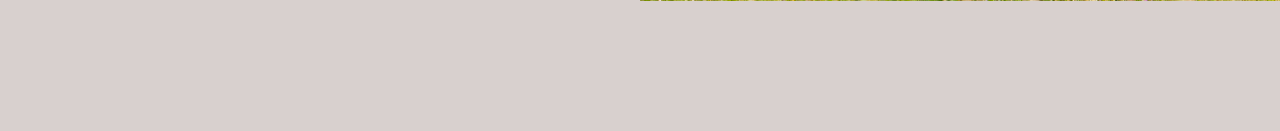
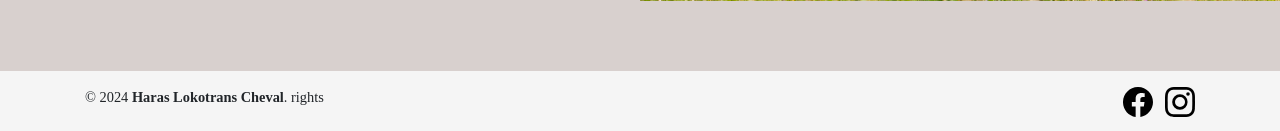
Before and after one commit to beagl-fit/LT_Cheval-Web, a Yii app: template views/site/stud.php in a window 1280 px wide; the page is wider, and only the part inside the window is pictured. Shown: the part 1295-1426 px from the top of that part. Before the commit the page ends 1296 px from the top of that part, so only its background shows below. Run offline with PHP 8.4 and a stand-in for Yii, Linux system fonts and the light colour scheme; the template is opened without the code that fills it, so the values that code supplies are empty; some libraries are stand-ins or nearby versions.

Commit message:
Add files via upload

```diff
--- a/views/layouts/main.php
+++ b/views/layouts/main.php
@@ -48,7 +48,7 @@
     ]);
 
     echo Nav::widget([
-        'options' => ['class' => 'collapse navbar-collapse justify-content-end', 'id' => 'navbarNav'],
+        'options' => ['class' => 'collapse navbar-collapse justify-content-end me-3', 'id' => 'navbarNav'],
         'items' => [
             [
                 'label' => '<form method="post" action="' . Url::to(['site/change-language']) . '" class="language-form">' .
@@ -162,6 +162,34 @@
     </div>
 </main>
 
+<footer id="footer" class="mt-auto py-3 footer">
+    <div class="container">
+        <div class="row">
+            <div class="col-md-6 text-center text-md-start">
+                &copy; 2024 <strong>Haras Lokotrans Cheval</strong>.
+                <?= Html::encode(Yii::t('app', 'rights'), 'UTF-8') ?>
+            </div>
+
+
+            <div class="col-md-6 text-center text-md-end">
+                <a href="https://www.facebook.com/profile.php?id=61564408629474&is_tour_completed"
+                   target="_blank" rel="noreferrer" class="me-2" style="text-decoration: none;">
+                    <svg xmlns="http://www.w3.org/2000/svg" width="30" height="30" fill="black"
+                         class="bi bi-facebook" viewBox="0 0 16 16">
+                        <path d="M16 8.049c0-4.446-3.582-8.05-8-8.05C3.58 0-.002 3.603-.002 8.05c0 4.017 2.926 7.347 6.75 7.951v-5.625h-2.03V8.05H6.75V6.275c0-2.017 1.195-3.131 3.022-3.131.876 0 1.791.157 1.791.157v1.98h-1.009c-.993 0-1.303.621-1.303 1.258v1.51h2.218l-.354 2.326H9.25V16c3.824-.604 6.75-3.934 6.75-7.951"/>
+                    </svg>
+                </a>
+                <a href="https://www.instagram.com/ltcheval/" target="_blank" rel="noreferrer">
+                    <svg xmlns="http://www.w3.org/2000/svg" width="30" height="30" fill="black"
+                         class="bi bi-instagram" viewBox="0 0 16 16">
+                        <path d="M8 0C5.829 0 5.556.01 4.703.048 3.85.088 3.269.222 2.76.42a3.9 3.9 0 0 0-1.417.923A3.9 3.9 0 0 0 .42 2.76C.222 3.268.087 3.85.048 4.7.01 5.555 0 5.827 0 8.001c0 2.172.01 2.444.048 3.297.04.852.174 1.433.372 1.942.205.526.478.972.923 1.417.444.445.89.719 1.416.923.51.198 1.09.333 1.942.372C5.555 15.99 5.827 16 8 16s2.444-.01 3.298-.048c.851-.04 1.434-.174 1.943-.372a3.9 3.9 0 0 0 1.416-.923c.445-.445.718-.891.923-1.417.197-.509.332-1.09.372-1.942C15.99 10.445 16 10.173 16 8s-.01-2.445-.048-3.299c-.04-.851-.175-1.433-.372-1.941a3.9 3.9 0 0 0-.923-1.417A3.9 3.9 0 0 0 13.24.42c-.51-.198-1.092-.333-1.943-.372C10.443.01 10.172 0 7.998 0zm-.717 1.442h.718c2.136 0 2.389.007 3.232.046.78.035 1.204.166 1.486.275.373.145.64.319.92.599s.453.546.598.92c.11.281.24.705.275 1.485.039.843.047 1.096.047 3.231s-.008 2.389-.047 3.232c-.035.78-.166 1.203-.275 1.485a2.5 2.5 0 0 1-.599.919c-.28.28-.546.453-.92.598-.28.11-.704.24-1.485.276-.843.038-1.096.047-3.232.047s-2.39-.009-3.233-.047c-.78-.036-1.203-.166-1.485-.276a2.5 2.5 0 0 1-.92-.598 2.5 2.5 0 0 1-.6-.92c-.109-.281-.24-.705-.275-1.485-.038-.843-.046-1.096-.046-3.233s.008-2.388.046-3.231c.036-.78.166-1.204.276-1.486.145-.373.319-.64.599-.92s.546-.453.92-.598c.282-.11.705-.24 1.485-.276.738-.034 1.024-.044 2.515-.045zm4.988 1.328a.96.96 0 1 0 0 1.92.96.96 0 0 0 0-1.92m-4.27 1.122a4.109 4.109 0 1 0 0 8.217 4.109 4.109 0 0 0 0-8.217m0 1.441a2.667 2.667 0 1 1 0 5.334 2.667 2.667 0 0 1 0-5.334"/>
+                    </svg>
+                </a>
+            </div>
+        </div>
+    </div>
+</footer>
+
 <script>
     document.querySelectorAll('.toggler').forEach(
         function(toggler) {
@@ -198,6 +226,14 @@
             });
         }
     );
+
+    document.addEventListener("DOMContentLoaded", () => {
+        if(window.innerWidth < 1200) {
+            const dropdown = document.getElementById('horses');
+            dropdown.classList.add("dropdown");
+            dropdown.classList.remove("dropend");
+        }
+    });
 </script>
 
 
```
